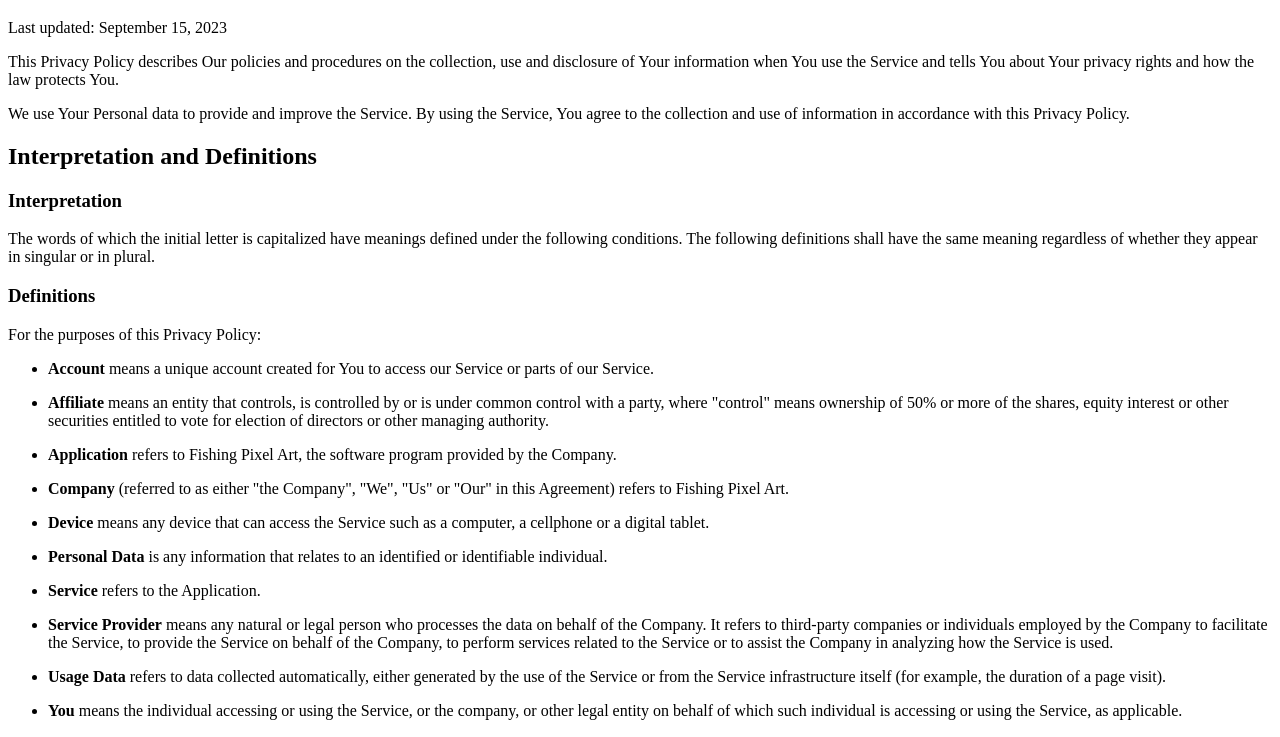
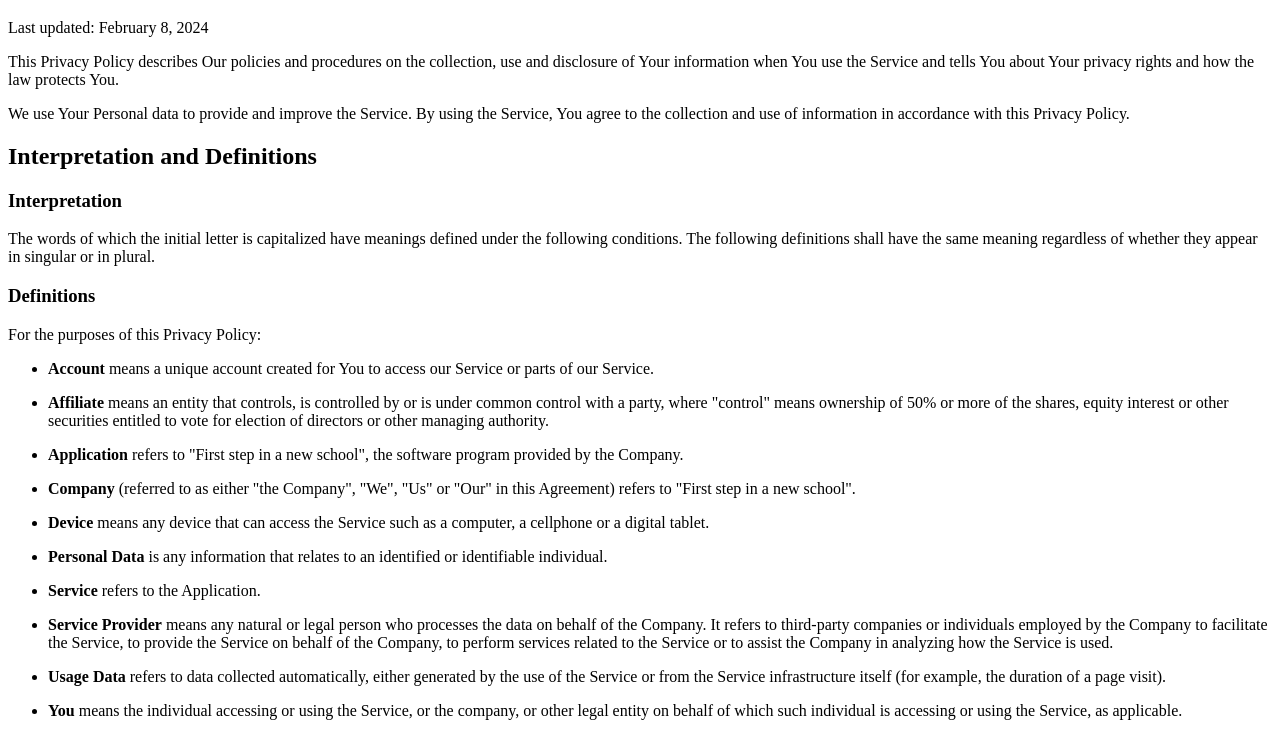
Before and after one commit to progosling/fist-step-in-a-new-school-privacy-policy, a plain HTML site: page index.html in a window 1280 px wide. Shown: the part 61-798 px from the top of the page. Drawn offline with Linux system fonts and the light colour scheme.

Commit message:
Update index.html

```diff
--- a/index.html
+++ b/index.html
@@ -2,12 +2,12 @@
 <html lang="en">
 
 <head>
-  <title>Fishing Pixel Art: Privacy Policy</title>
+  <title>First step in a new school: Privacy Policy</title>
 </head>
 
 <body>
   <h1>Privacy Policy</h1>
-  <p>Last updated: September 15, 2023</p>
+  <p>Last updated: February 8, 2024</p>
   <p>This Privacy Policy describes Our policies and procedures on the collection, use and disclosure of Your information
     when You use the Service and tells You about Your privacy rights and how the law protects You.</p>
   <p>We use Your Personal data to provide and improve the Service. By using the Service, You agree to the collection and
@@ -29,11 +29,11 @@
         securities entitled to vote for election of directors or other managing authority.</p>
     </li>
     <li>
-      <p><strong>Application</strong> refers to Fishing Pixel Art, the software program provided by the Company.</p>
+      <p><strong>Application</strong> refers to "First step in a new school", the software program provided by the Company.</p>
     </li>
     <li>
       <p><strong>Company</strong> (referred to as either &quot;the Company&quot;, &quot;We&quot;, &quot;Us&quot; or
-        &quot;Our&quot; in this Agreement) refers to Fishing Pixel Art.</p>
+        &quot;Our&quot; in this Agreement) refers to "First step in a new school".</p>
     </li>
     <li>
       <p><strong>Device</strong> means any device that can access the Service such as a computer, a cellphone or a
```
